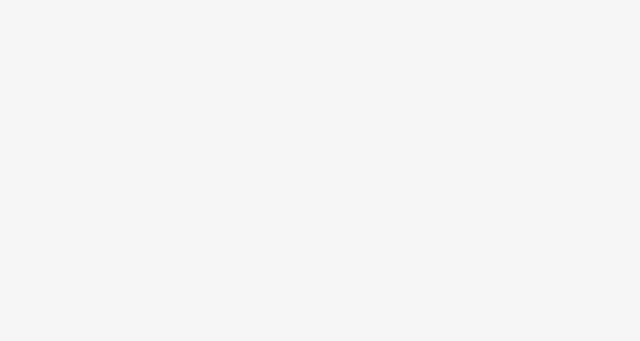
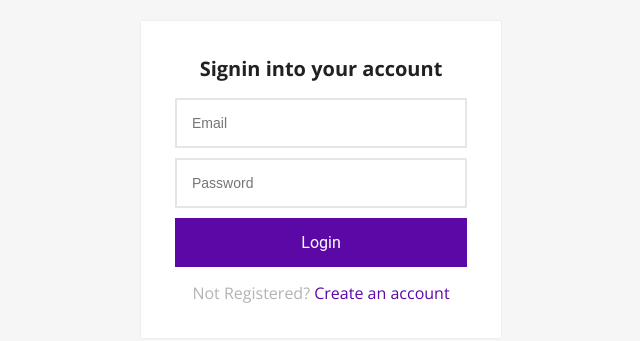
Before and after one commit to Khalid-Arsa/login-registration-app, a React (Vite) app in the folder client/reactJs/: page /signin in a window 1280 px wide. Shown: the part 221-562 px from the top of the page, without its empty margins (319-959 px from the left). Built offline with nearby package versions, Linux system fonts and the light colour scheme.

Commit message:
client: change auth to user context

```diff
--- a/client/reactJs/src/App.tsx
+++ b/client/reactJs/src/App.tsx
@@ -2,13 +2,14 @@ import React from "react";
 import { RouterProvider } from "react-router-dom";
 import router from "./router";
 import { AuthContextProvider } from "./lib/context/AuthContext";
+import { UserContextProvider } from "./lib/context/UserContext";
 
 const App: React.FC = () => {
   return (
     <>
-      <AuthContextProvider>
+      <UserContextProvider>
         <RouterProvider router={router} />
-      </AuthContextProvider>
+      </UserContextProvider>
     </>
   );
 };
--- /dev/null
+++ b/client/reactJs/src/lib/context/UserContext.tsx
@@ -0,0 +1,49 @@
+import { createContext, useContext, useState } from "react";
+import axiosClient from "../../utils/api";
+import { SignupSchema } from "../../utils/validation";
+
+export const UserContext: any = createContext({
+  formObject: {},
+  setFormObject: () => {},
+  handleSubmit: () => {},
+});
+
+export const UserContextProvider = ({ children }: any) => {
+  const [formObject, setFormObject] = useState({
+    first_name: "",
+    last_name: "",
+    address: "",
+    phone_number: "",
+    role: "user",
+    email: "",
+    password: "",
+    confirm_password: "",
+  });
+  const [errors, setErrors] = useState({});
+
+  const handleSubmit = async (e: any) => {
+    e.preventDefault();
+    try {
+      await SignupSchema.validate(formObject, { abortEarly: false });
+      // Validation successful, handle form submission logic here
+      console.log("Form submitted:", formObject);
+    } catch (err: any) {
+      // Validation failed, update errors state
+      const newErrors: any = {};
+      err.inner.forEach((error: any) => {
+        newErrors[error.path] = error.message;
+      });
+      setErrors(newErrors);
+    }
+  };
+
+  return (
+    <UserContext.Provider
+      value={{ formObject, errors, setFormObject, handleSubmit }}
+    >
+      {children}
+    </UserContext.Provider>
+  );
+};
+
+export const useUserState = () => useContext(UserContext);
--- a/client/reactJs/src/views/authentication/signin/Signin.tsx
+++ b/client/reactJs/src/views/authentication/signin/Signin.tsx
@@ -7,7 +7,7 @@ import { ButtonComponent } from "../../../components/ButtonComponent";
 const Signin: React.FC = () => {
   return (
     <React.Fragment>
-      {/* <FormComponent>
+      <FormComponent>
         <h1 className="title">Signin into your account</h1>
         <TextInputComponent type="email" placeholder="Email" />
         <TextInputComponent type="password" placeholder="Password" />
@@ -15,7 +15,7 @@ const Signin: React.FC = () => {
         <p className="message">
           Not Registered? <Link to="/signup">Create an account</Link>
         </p>
-      </FormComponent> */}
+      </FormComponent>
     </React.Fragment>
   );
 };
--- a/client/reactJs/src/views/authentication/signup/signup.tsx
+++ b/client/reactJs/src/views/authentication/signup/signup.tsx
@@ -4,10 +4,10 @@ import { Link } from "react-router-dom";
 import { TextInputComponent } from "../../../components/TextInputComponent";
 import { ButtonComponent } from "../../../components/ButtonComponent";
 import { handleInputChange } from "../../../utils/helpers";
-import { useAuthState } from "../../../lib/context/AuthContext";
+import { useUserState } from "../../../lib/context/UserContext";
 
 const Signup: React.FC = () => {
-  const { formObject, errors, setFormObject, handleSubmit }: any = useAuthState();
+  const { formObject, errors, setFormObject, handleSubmit }: any = useUserState();
 
   return (
     <React.Fragment>
```
